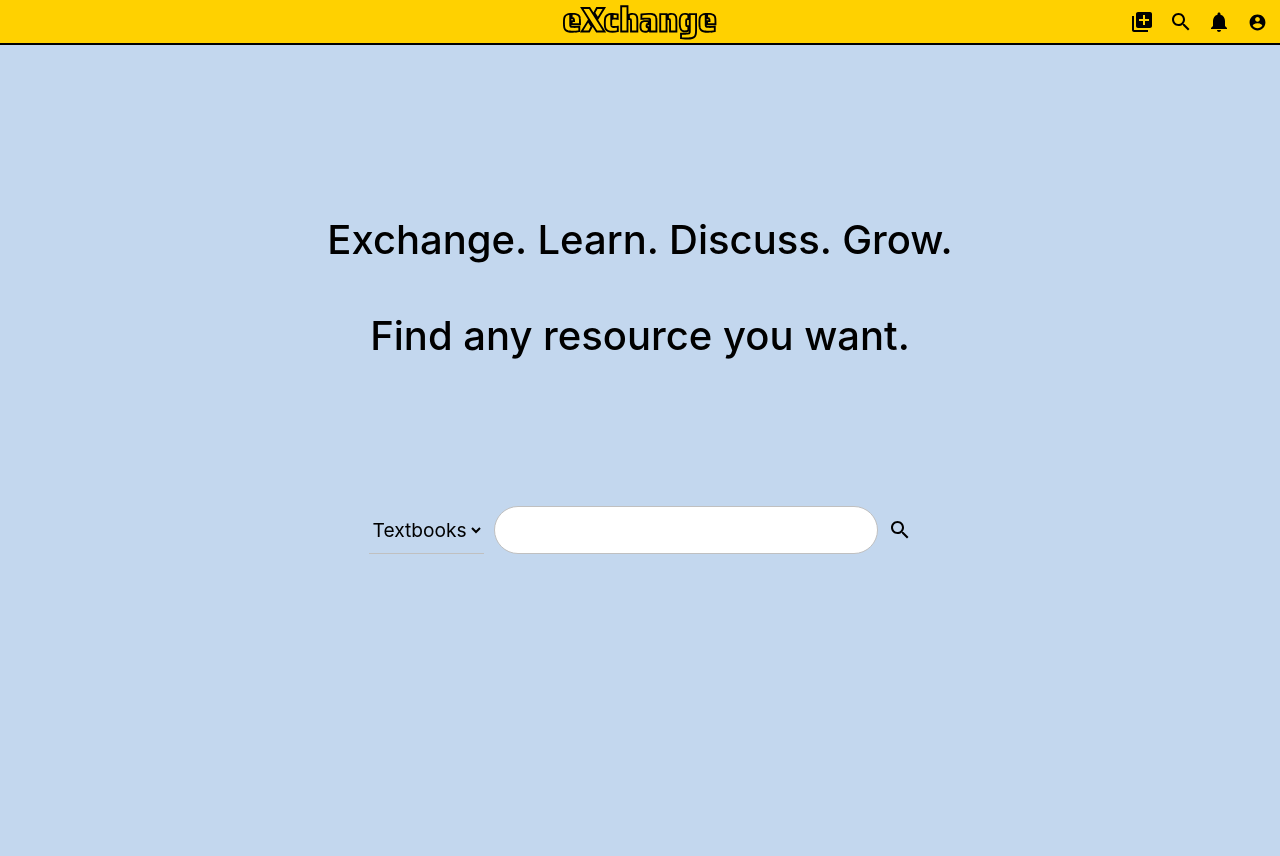
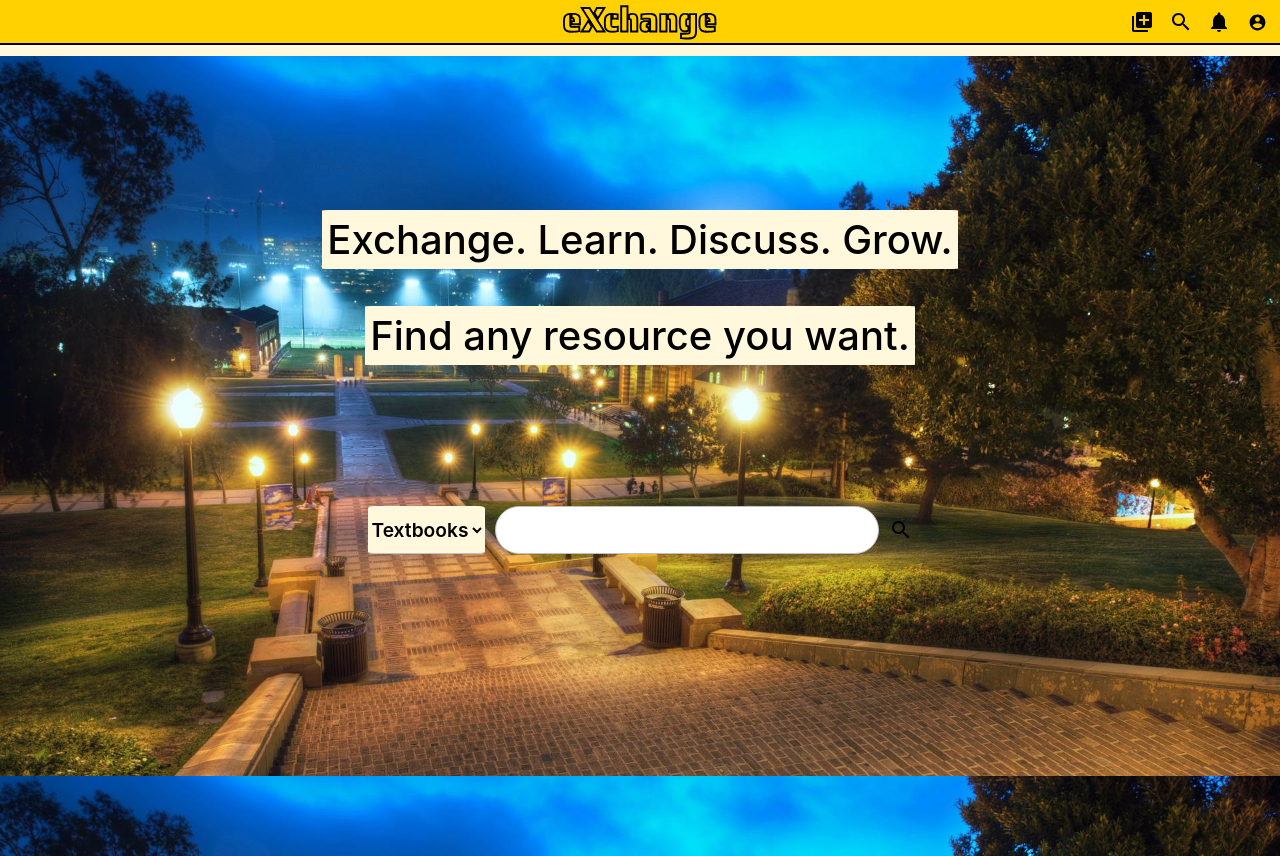
Before and after one commit to CSMT-Westwood/eXchange, a React (Create React App) app in the folder exchange/: page / in a window 1280 px wide. Before the commit the page ends 800 px from the top, so only its background shows below. Built offline with nearby package versions, Linux system fonts and the light colour scheme.

Commit message:
color scheme 1: pastel-peach

```diff
--- a/exchange/src/App.js
+++ b/exchange/src/App.js
@@ -15,11 +15,11 @@ import {createGlobalStyle} from 'styled-components';
 const GlobalStyles = createGlobalStyle`
 	html {
 		--color-primary: #FFD100; /*bruin gold*/
-		--color-secondary: #40bad5; /*teal*/
+		--color-secondary: #C3D7EE; /*lightest blue*/
 		--color-tertiary: #8BB8E8; /*light-blue*/
-		--color-quaternary: #035aa6; /*med blue #035aa6;*/
+		--color-quaternary: #222831; /*dark purple;*/
 		--color-quinary: #2D68C4; /*true blue*/
-		--color-senary: #C3D7EE; /*lightest blue*/
+		--color-senary: cornsilk; /*lightest blue #C3D7EE*/
 		--color-background: var(--color-senary);
 		--color-black: black;
 		--color-white: white;
--- a/exchange/src/components/Directory/Directory.js
+++ b/exchange/src/components/Directory/Directory.js
@@ -1,7 +1,6 @@
 import React, { useState, useRef } from 'react';
 import SearchBar from './SearchBar';
 import Container from '../Container';
-import '../../App.css';
 import './directory.css';
 
 function Directory(props) {
@@ -42,8 +41,8 @@ function Directory(props) {
             <h1 className={
                 firstVisit ? "directory-welcome-text" : "directory-welcome-text-hidden"
             }>
-                Exchange. Learn. Discuss. Grow. <br /> <br />
-                Find any resource you want.
+				<span>	Exchange. Learn. Discuss. Grow.	</span> <br /> <br />
+                <span>	Find any resource you want.	</span>
             </h1>
             <SearchBar handleSearch={handleSearch}
                 className={
--- a/exchange/src/components/Directory/SearchBar.css
+++ b/exchange/src/components/Directory/SearchBar.css
@@ -9,7 +9,7 @@
     flex-direction: row;
     justify-content: center;
     align-items: center;
-    padding: 10px;
+	padding: 10px;
 }
 
 .search-bar-search-bar {
@@ -17,7 +17,8 @@
     border-radius: calc(var(--search-bar-component-height) / 2);
     border: 1px solid silver;
     width: 30vw;
-    padding: 0 calc(var(--search-bar-component-height)/2);
+	padding: 0 calc(var(--search-bar-component-height)/2);
+	background-color: white;
 }
 
 .search-bar-search-button {
@@ -43,8 +44,12 @@
 .search-bar-dropdown {
     margin-right: 10px;
     height: var(--search-bar-component-height);
-    border-bottom: 1px silver solid;
-    font-size: larger;
+	border-bottom: 1px silver solid;
+	border-radius: 5%;
+	font-size: larger;
+	font-weight: 600;
+	color: black;
+	background-color: cornsilk;
 }
 
 /* eliminate default behavior */
--- a/exchange/src/components/Directory/directory.css
+++ b/exchange/src/components/Directory/directory.css
@@ -2,6 +2,14 @@
     position: absolute;
     top: 55vh;
     z-index: 1;
+}
+.directory-body {
+	background: url("../../imgs/directory.jpg");
+	background-attachment: fixed;
+	background-size: 100%;
+	background-repeat: repeat-y;
+	height: 100vh;
+	width: 100vw;
 }
 .directory-search-bar {
     position: absolute;
@@ -12,7 +20,15 @@
 .directory-welcome-text {
     margin-top: 20vh;
     text-align: center;
-    z-index: 0;
+	z-index: 0;
+}
+.directory-welcome-text > span {
+	background-color: cornsilk;
+	background-size: 110%;
+	padding: 0.4vw;
+	border-radius: 1%;
+	color: black;
+
 }
 .directory-welcome-text-hidden {
     margin-top: 20vh;
--- a/exchange/src/components/Profile/Profile.css
+++ b/exchange/src/components/Profile/Profile.css
@@ -7,8 +7,10 @@
 	justify-content: space-evenly;
 	height: 100vh;
 	width: 35vw;
+	/* background-color: var(--color-tertiary); */
 	background-color: var(--color-quaternary);
 	color: var(--color-white);
+	border: 0.05vw solid black;
 }
 
 .profile-userInfo {
--- a/exchange/src/components/Toggle.css
+++ b/exchange/src/components/Toggle.css
@@ -30,7 +30,7 @@
 	left: 0;
 	right: 0;
 	bottom: 0;
-	background-color: #ccc;
+	background-color: white;
 	-webkit-transition: .4s;
 	transition: .4s;
 	padding-bottom: 2vw;
@@ -44,17 +44,17 @@
 	width: 1.81vw;
 	left: 0.1vw;
 	bottom: 0.5vh;
-	background-color: white;
+	background-color: darkgrey;
 	-webkit-transition: .4s;
 	transition: .4s;
 }
 
 input:checked+.slider {
-	background-color: var(--color-quinary);
+	background-color: var(--color-quaternary);
 }
 
 input:focus+.slider {
-	box-shadow: 0 0 1px var(--color-quinary);
+	box-shadow: 0 0 1px var(--color-quaternary);
 }
 
 input:checked+.slider:before {
```
Also changed, not shown: exchange/src/imgs/directory.jpg (added), exchange/src/imgs/directoryBgi.jpg (deleted).
